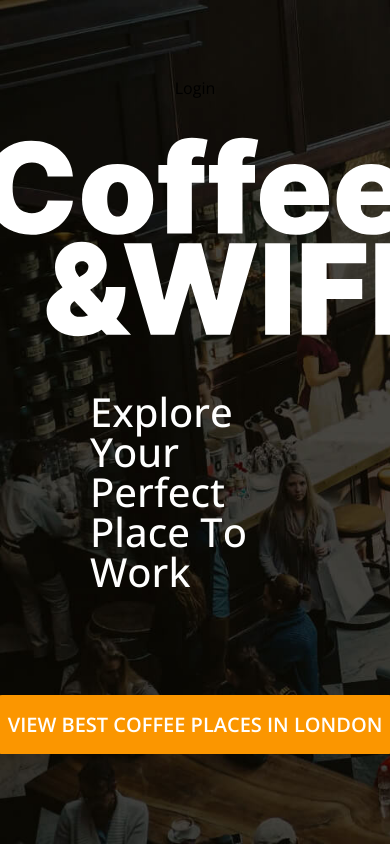
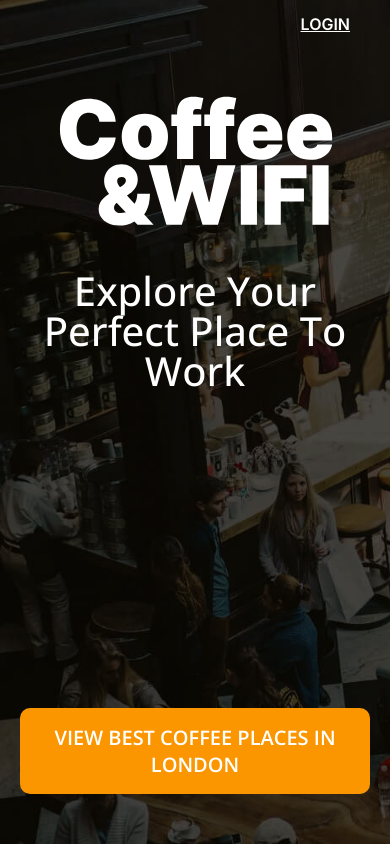
Before and after one commit to pedro092692/coffee_and_wife, a Flask app: page / in a window 390 px wide; the page is wider, and only the part inside the window is pictured. Shown: the top 844 px of that part. Run offline with Flask 3, Linux system fonts and the light colour scheme; parts of the project's set-up code (start-up, migrations or seed data) failed here and were passed over; some libraries are stand-ins or nearby versions.

Commit message:
add nav separate files and add styles to nav and mobile style

```diff
--- a/static/css/hero.css
+++ b/static/css/hero.css
@@ -13,6 +13,10 @@
 
 }
 
+.logo{
+    width: 429px;
+}
+
 .tag-line{
     display: flex;
     justify-content: center;
@@ -21,13 +25,13 @@
     font-size: 40px;
     font-weight: 500;
     color: white;
+    text-align: center;
 }
 
 .button-container{
     display: flex;
     flex-grow: 1;
     align-items: end;
-    width: 427px;
     padding: 10px 10px;
 }
 
@@ -44,3 +48,16 @@
     text-transform: uppercase;
     cursor: pointer;
 }
+
+/* media queries */
+
+@media screen and (max-width: 500px){
+    .logo{
+        width: 279px;
+    }
+
+    .hero{
+        padding: 80px 10px 40px 10px;
+    }
+
+}
--- /dev/null
+++ b/static/css/nav.css
@@ -0,0 +1,15 @@
+nav{
+    font-family: "Inter", sans-serif;
+    position: absolute;
+    width: 100%;
+    display: flex;
+    justify-content: end;
+    padding: 16px 40px;
+    text-transform: uppercase;
+    color: white;
+    font-weight: 600;
+}
+
+nav a{
+    color: inherit;
+}
--- a/templates/includes/hero.html
+++ b/templates/includes/hero.html
@@ -1,8 +1,7 @@
+<!--    nav-->
+    {% include "includes/nav.html" %}
 <section class="hero">
-    <nav>
-        <p>Login</p>
-    </nav>
-    <img src="{{ url_for('static', filename='assets/img/logo_wifi.svg') }}" width="429" alt="logo">
+    <img class="logo" src="{{ url_for('static', filename='assets/img/logo_wifi.svg') }}" alt="logo">
     <h2 class="tag-line">Explore Your Perfect Place To Work</h2>
     <div class="button-container">
         <button class="button-call-to-action">view best coffee places in london</button>
--- /dev/null
+++ b/templates/includes/nav.html
@@ -0,0 +1,5 @@
+<nav>
+    <a href="#">
+        <p>Login</p>
+    </a>
+</nav>
--- a/templates/index.html
+++ b/templates/index.html
@@ -4,6 +4,7 @@
 {% block stylesheet %}
 <!--    hero-->
     <link rel="stylesheet" href="{{ url_for('static', filename='css/hero.css') }}">
+    <link rel="stylesheet" href="{{ url_for('static', filename='css/nav.css') }}">
 {% endblock stylesheet %}
 <!--title-->
 {% block title %} Coffee & WIFI {% endblock title %}
```
